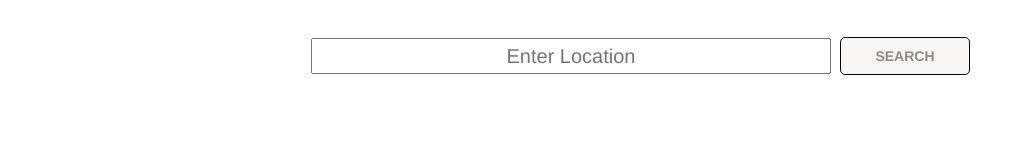
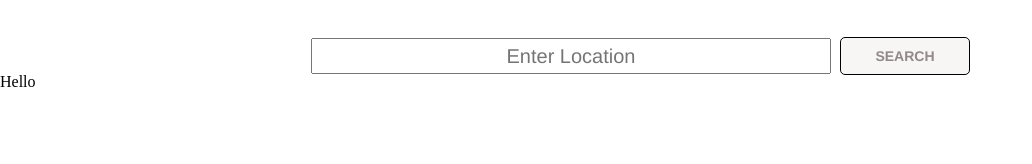
Before and after one commit to EricReinprecht/SWP-Projekt, a React (Create React App) app: page / in a window 1280 px wide. Shown: the top 164 px of the page, without its empty margins (0-1032 px from the left). Built offline with nearby package versions, Linux system fonts and the light colour scheme.

Commit message:
outputValue Variable erstellt

```diff
--- a/src/components/outputfield.js
+++ b/src/components/outputfield.js
@@ -1,7 +1,19 @@
 import React, { Component } from "react";
-import styles from "./outputfield.module.css";
+import OutputValue from "./outputValue";
+
 
 class OutputField extends Component {
+
+  constructor(props){
+    super(props);
+    this.state = {
+      value:[
+        {
+          "name": "hallo"
+        }
+      ]
+    }
+  }
 
   getAllInformation = () => {
     let widget = [];
@@ -42,9 +54,9 @@ class OutputField extends Component {
               })
               .then(function (data) {
                 console.log(data)
-                let html = "";
-                html += "Temperatur: " + data.main.temp + " C°";
-                document.getElementById("outputfield").innerHTML = html;
+
+
+
               })
               .catch(function (err) {
                 console.log(err);
@@ -57,10 +69,21 @@ class OutputField extends Component {
     }
   };
 
+  getValues(){
+    let widgets = [];
+
+    this.state.value.forEach(value =>{
+      widgets.push(<OutputValue name={value.name}/>)
+    });
+    return widgets;
+}
+
   render() {
     return (
-      this.loadCoordinates(this.getAllInformation()),
-      (<div id="outputfield" className={styles.outputfield}></div>)
+      console.log(this.state.value),
+      <div>
+        {this.getValues()}
+      </div>
     );
   }
 }
```
